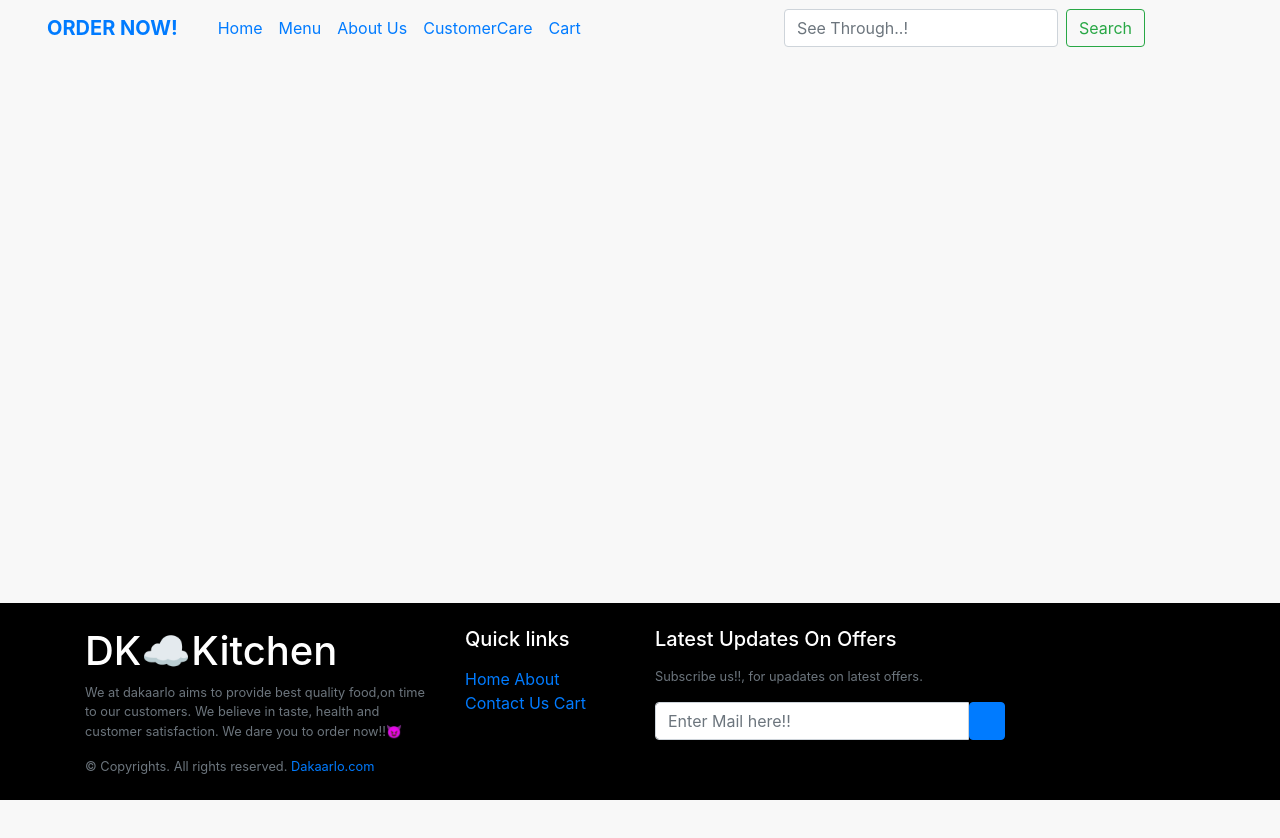
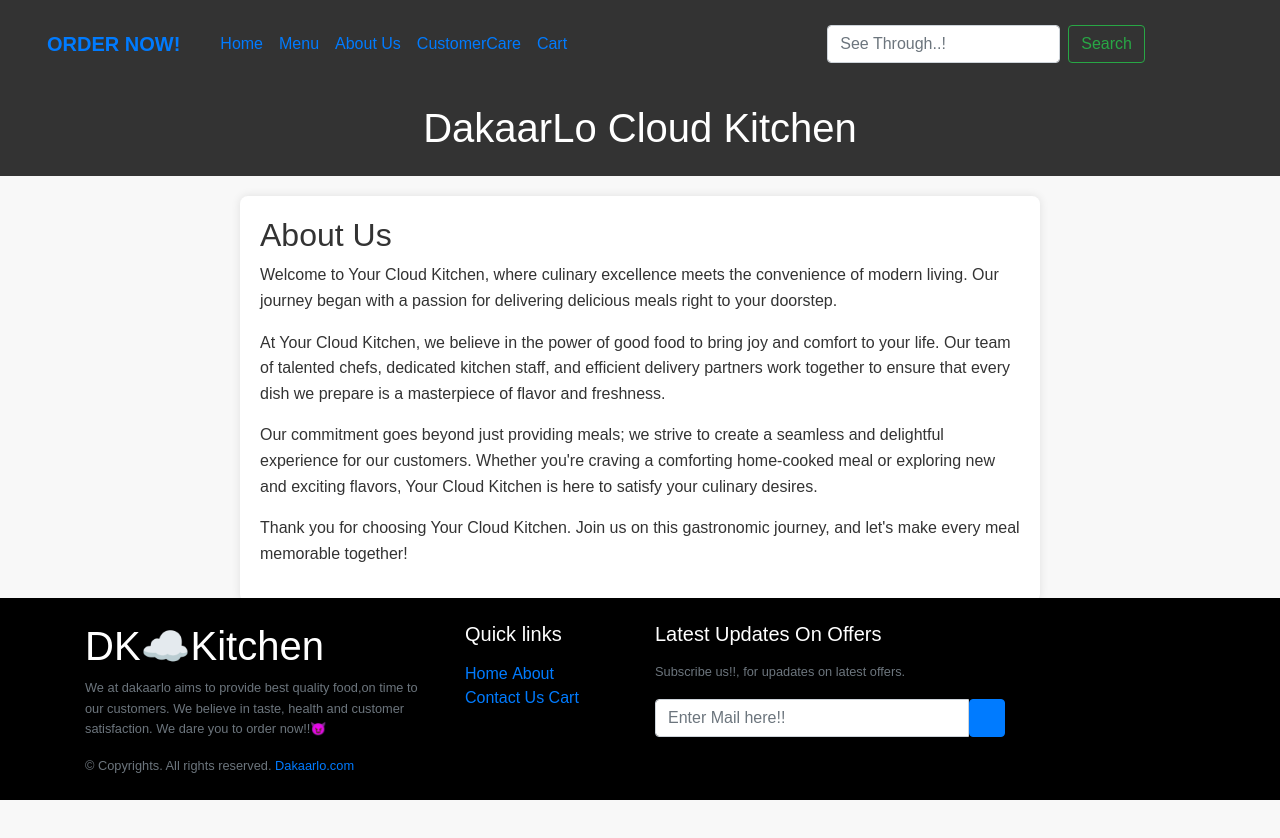
Before and after one commit to Chai14/Dakaar-Lo, a Django app: page /about/ in a window 1280 px wide. Before the commit the page ends 800 px from the top, so only its background shows below. Run offline with Django 4.2, Linux system fonts and the light colour scheme; some libraries are stand-ins or nearby versions.

Commit message:
about-us page created

```diff
--- a/templates/about.html
+++ b/templates/about.html
@@ -1,5 +1,64 @@
 {% include "header.html" %}
+<style>
+    body {
+        font-family: Arial, sans-serif;
+        margin: 0;
+        padding: 0;
+        background-color: #f7f7f7;
+        color: #333;
+    }
 
+    header {
+        background-color: #333;
+        color: #fff;
+        text-align: center;
+        padding: 1em 0;
+    }
 
+    section {
+        max-width: 800px;
+        margin: 20px auto;
+        padding: 20px;
+        background-color: #fff;
+        border-radius: 8px;
+        box-shadow: 0 0 10px rgba(0, 0, 0, 0.1);
+    }
 
+    h2 {
+        color: #333;
+    }
+
+    p {
+        line-height: 1.6;
+    }
+</style>
+<header>
+    <h1>DakaarLo Cloud Kitchen</h1>
+</header>
+
+<section>
+    <h2>About Us</h2>
+    <p>Welcome to Your Cloud Kitchen, where culinary excellence meets the convenience of modern living. Our journey
+        began with a passion for delivering delicious meals right to your doorstep.</p>
+
+    <p>At Your Cloud Kitchen, we believe in the power of good food to bring joy and comfort to your life. Our team
+        of talented chefs, dedicated kitchen staff, and efficient delivery partners work together to ensure that
+        every dish we prepare is a masterpiece of flavor and freshness.</p>
+
+    <p>Our commitment goes beyond just providing meals; we strive to create a seamless and delightful experience
+        for our customers. Whether you're craving a comforting home-cooked meal or exploring new and exciting
+        flavors, Your Cloud Kitchen is here to satisfy your culinary desires.</p>
+
+    <p>Thank you for choosing Your Cloud Kitchen. Join us on this gastronomic journey, and let's make every meal
+        memorable together!</p>
+</section>
+<br>
+<br>
+<br>
+<br>
+<br>
+<br>
+<br>
+<br>
+<br>
 {% include "footer.html" %}
```
